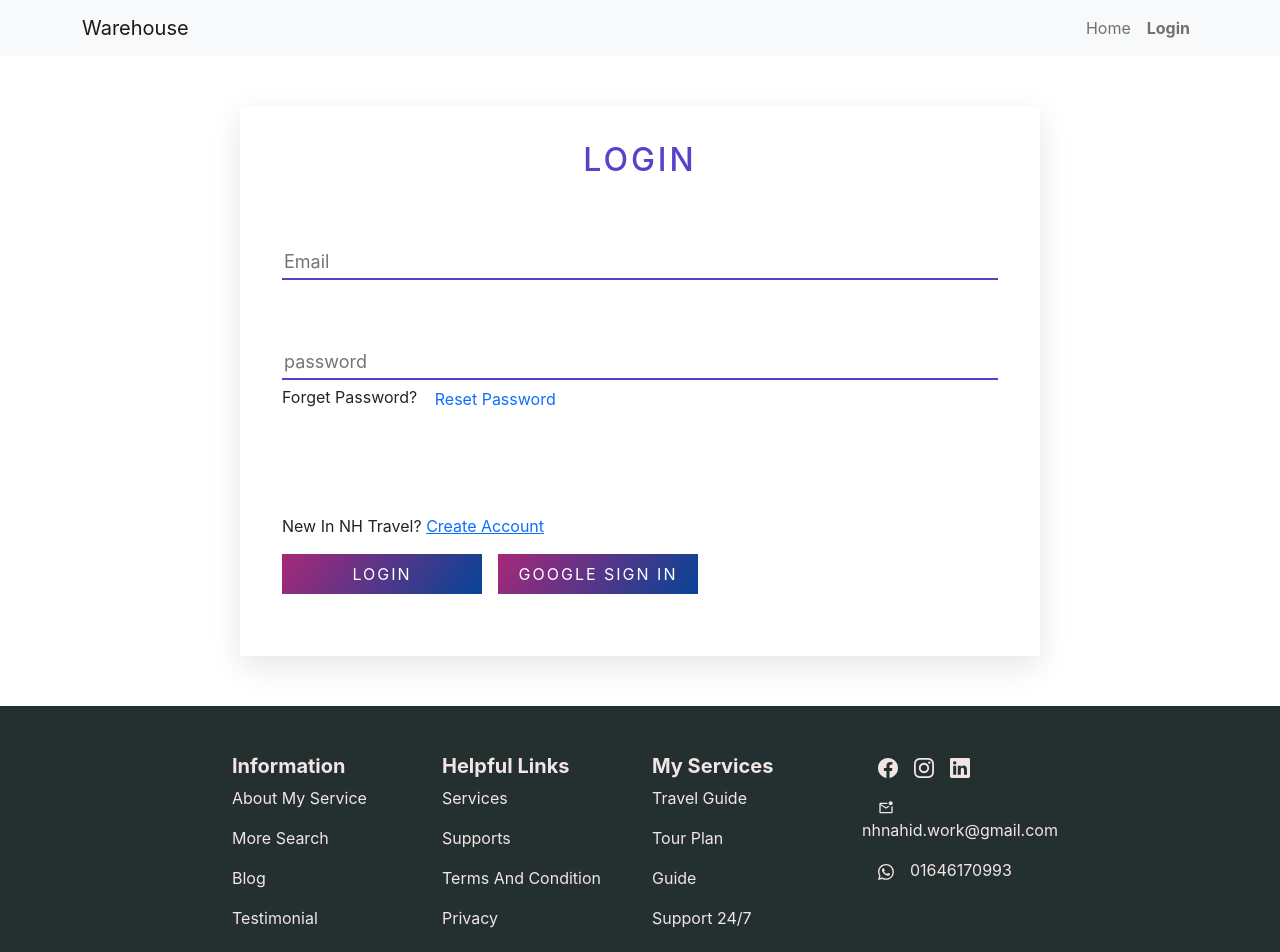
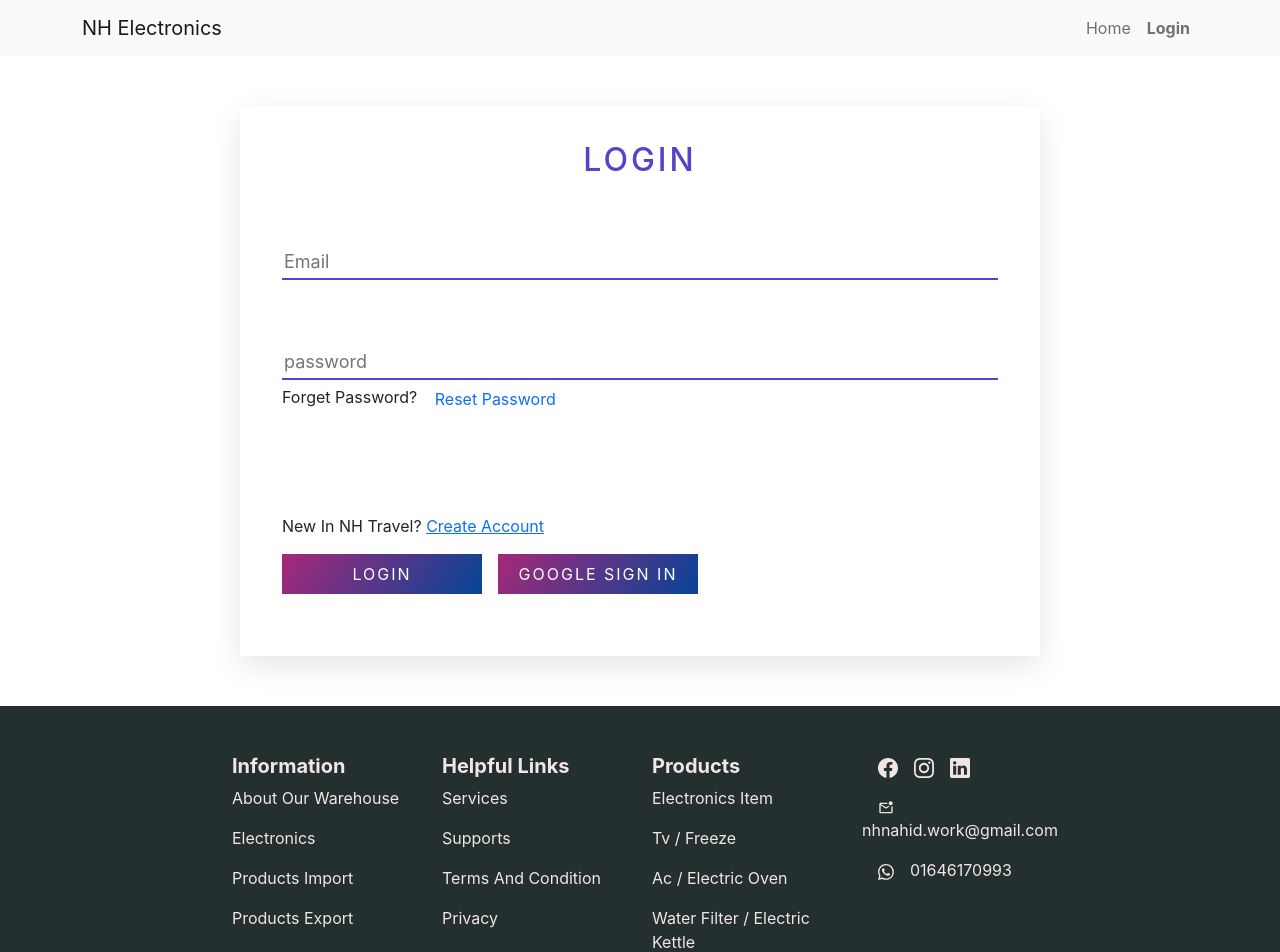
Before and after one commit to NazmulHasanNahid/warehouse-management-client-side, a React (Create React App) app: page /login in a window 1280 px wide. Shown: the top 952 px of the page. Built offline with nearby package versions, Linux system fonts and the light colour scheme; no server answers.

Commit message:
inventory section

```diff
--- a/src/components/pages/Inventory/Inventory.js
+++ b/src/components/pages/Inventory/Inventory.js
@@ -1,13 +1,39 @@
-import React from 'react';
-import { useParams } from 'react-router-dom';
+import { Button } from "react-bootstrap";
+import React, { useEffect, useState } from "react";
+import { Card } from "react-bootstrap";
+import { useParams } from "react-router-dom";
 
 const Inventory = () => {
-     const {id} = useParams({})
-     return (
-          <div>
-              <h2>this is inventory :  {id} </h2>
-          </div>
-     );
+  const { id } = useParams({});
+  const [products, setProducts] = useState({});
+  useEffect(() => {
+    const url = `https://limitless-springs-85910.herokuapp.com/products/${id}`;
+    fetch(url)
+      .then((res) => res.json())
+      .then((data) => setProducts(data));
+  }, []);
+  return (
+    <div className="w-50 mx-auto">
+
+      <Card>
+        <Card.Img
+          height={300}
+          className=" img-fuild "
+          variant="top"
+          src={products.img}
+        />
+
+        <Card.Body>
+          <Card.Title>{products.name}</Card.Title>
+          <Card.Text>{products.description}</Card.Text>
+          <Card.Text>Quantity : {products.quantity}</Card.Text>
+        </Card.Body>
+
+          <Button variant="primary">Update</Button>
+
+      </Card>
+    </div>
+  );
 };
 
 export default Inventory;
--- a/src/components/pages/Shared/Footer/Footer.js
+++ b/src/components/pages/Shared/Footer/Footer.js
@@ -15,10 +15,10 @@ const Footer = () => {
                 <Col>
                 <h5 className='fw-bold'>Information</h5>
                 <div>
-                     <p>About My Service</p>
-                     <p>More Search</p>
-                     <p>Blog</p>
-                     <p>Testimonial</p>
+                     <p>About Our Warehouse</p>
+                     <p>Electronics</p>
+                     <p>Products Import</p>
+                     <p>Products Export</p>
                 </div>
                 </Col>
                 <Col>
@@ -31,12 +31,12 @@ const Footer = () => {
                 </div>
                 </Col>
                 <Col>
-                <h5 className='fw-bold'>My Services</h5>
+                <h5 className='fw-bold'>Products</h5>
                 <div>
-                     <p>Travel Guide</p>
-                     <p>Tour Plan</p>
-                     <p>Guide</p>
-                     <p>Support 24/7</p>
+                     <p>Electronics Item</p>
+                     <p>Tv / Freeze</p>
+                     <p>Ac / Electric Oven </p>
+                     <p>Water Filter / Electric Kettle</p>
                 </div>
                 </Col>
                 <Col>
--- a/src/components/pages/Shared/Header/Header.js
+++ b/src/components/pages/Shared/Header/Header.js
@@ -16,7 +16,7 @@ const Header = () => {
     <div>
       <Navbar bg="light" expand="lg">
         <Container>
-          <Navbar.Brand href="#home">Warehouse</Navbar.Brand>
+          <Navbar.Brand href="#home">NH Electronics</Navbar.Brand>
           <Navbar.Toggle aria-controls="basic-navbar-nav" />
           <Navbar.Collapse id="basic-navbar-nav">
             <Nav className="ms-auto">
```
